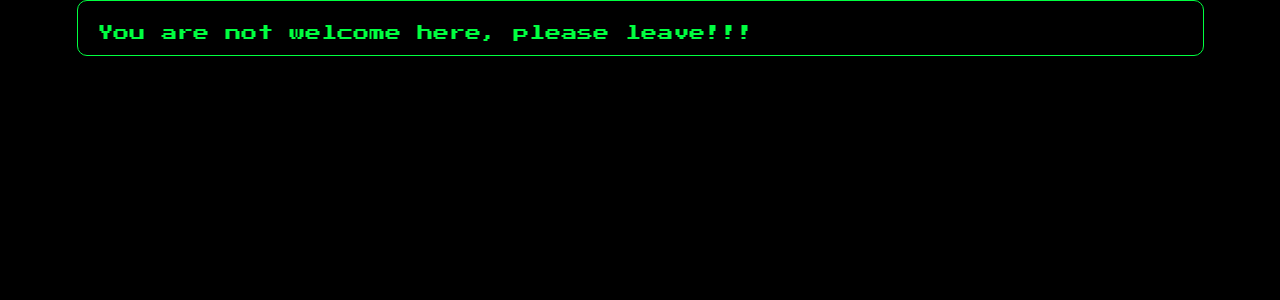
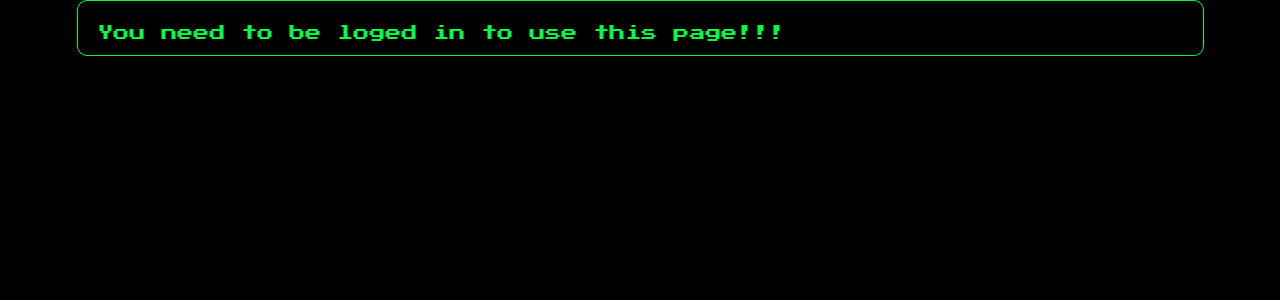
Before and after one commit to xxltec/forum, a PHP site: page /control_all_threads.php in a window 1280 px wide. Shown: the part 100-400 px from the top of the page. Run offline with PHP 8.4, Linux system fonts and the light colour scheme.

Commit message:
las one for 26 jul

```diff
--- a/control_all_threads.php
+++ b/control_all_threads.php
@@ -15,7 +15,12 @@ if(isset($_SESSION["UserID"])){
 
 		$aThreads = Collection::grabAllThreads();
 
-		if (sizeof($aThreads)>=1){
+		if (empty($aThreads)){
+
+			echo"<p>There is no threads on your forum</p>";
+
+		}else{
+
 			echo View::renderThreadsNames($aThreads);
 
 			$oForm = new Form();
@@ -52,19 +57,17 @@ if(isset($_SESSION["UserID"])){
 
 
 	echo $oForm->html;
-
-}else{
-	echo"<p>There is no threads on your forum</p>";
 		}
 
 	}else{
 
-		echo"<p>You are not welcome here, please leave!!!</p>";
+		echo"<p>You need administrative rights to use this page!!!</p>";
 	}
+
 
 } else {
 
-	echo"<p>You are not welcome here, please leave!!!</p>";
+	echo"<p>You need to be loged in to use this page!!!</p>";
 }
 
 require_once("includes/header.php");
```
Also changed, not shown: my_thread_names.php (+10 -4 lines), my_threads.php (+7 -5 lines). Lines whose indentation alone changed are shown as unchanged.
